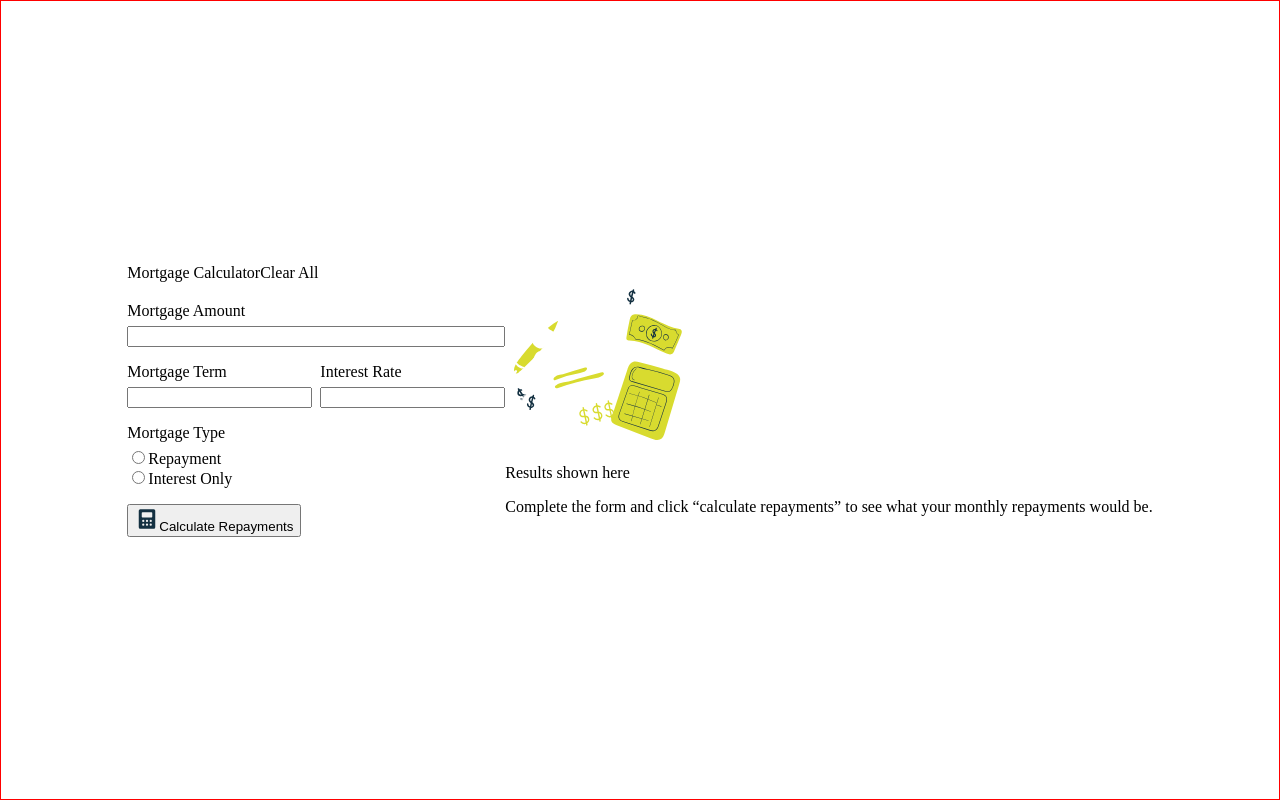
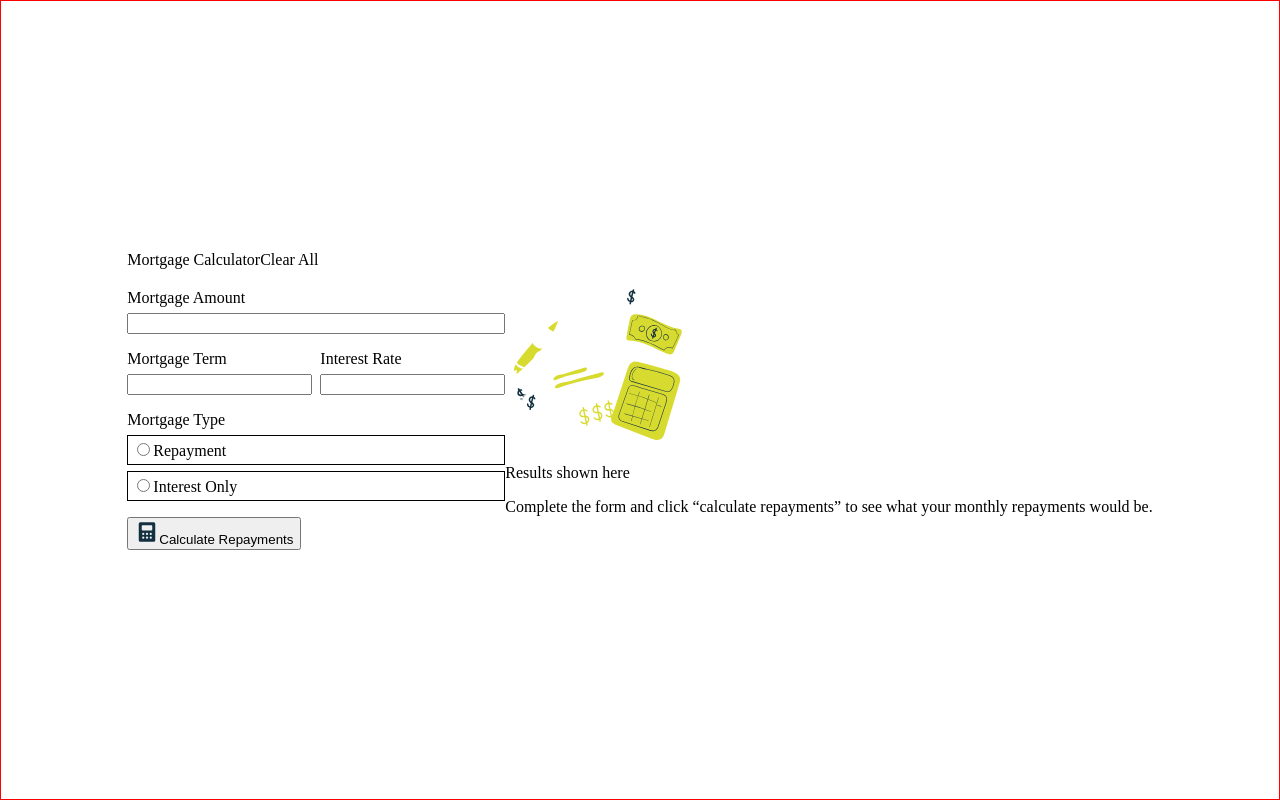
Before and after one commit to parvathy07r/mortgage-repayment-calculator, a plain HTML site: page index.html in a window 1280 px wide. Drawn offline with Linux system fonts and the light colour scheme.

Commit message:
style: Add border and padding to repayment and interest-only sections

```diff
--- a/index.html
+++ b/index.html
@@ -53,7 +53,7 @@
             <div class="repayment">
               <input type="radio">Repayment
             </div>
-            <div>
+            <div class="interest-only">
               <input type="radio">Interest Only
             </div>
           </div>
--- a/styles.css
+++ b/styles.css
@@ -32,7 +32,7 @@ form {
     row-gap: 16px;
 }
 
-.mortgage-amount, .mortgage-term, .interest-rate, .mortgage-type {
+.mortgage-amount, .mortgage-term, .interest-rate, .mortgage-type, .radio-buttons {
     display: flex;
     flex-direction: column;
     row-gap: 6px;
@@ -43,6 +43,11 @@ form {
     column-gap: 8px;
 }
 
+.repayment, .interest-only {
+    border: 1px solid black;
+    padding: 4px;
+}
+
 .display-result-section {
     display: none;
 }
```
